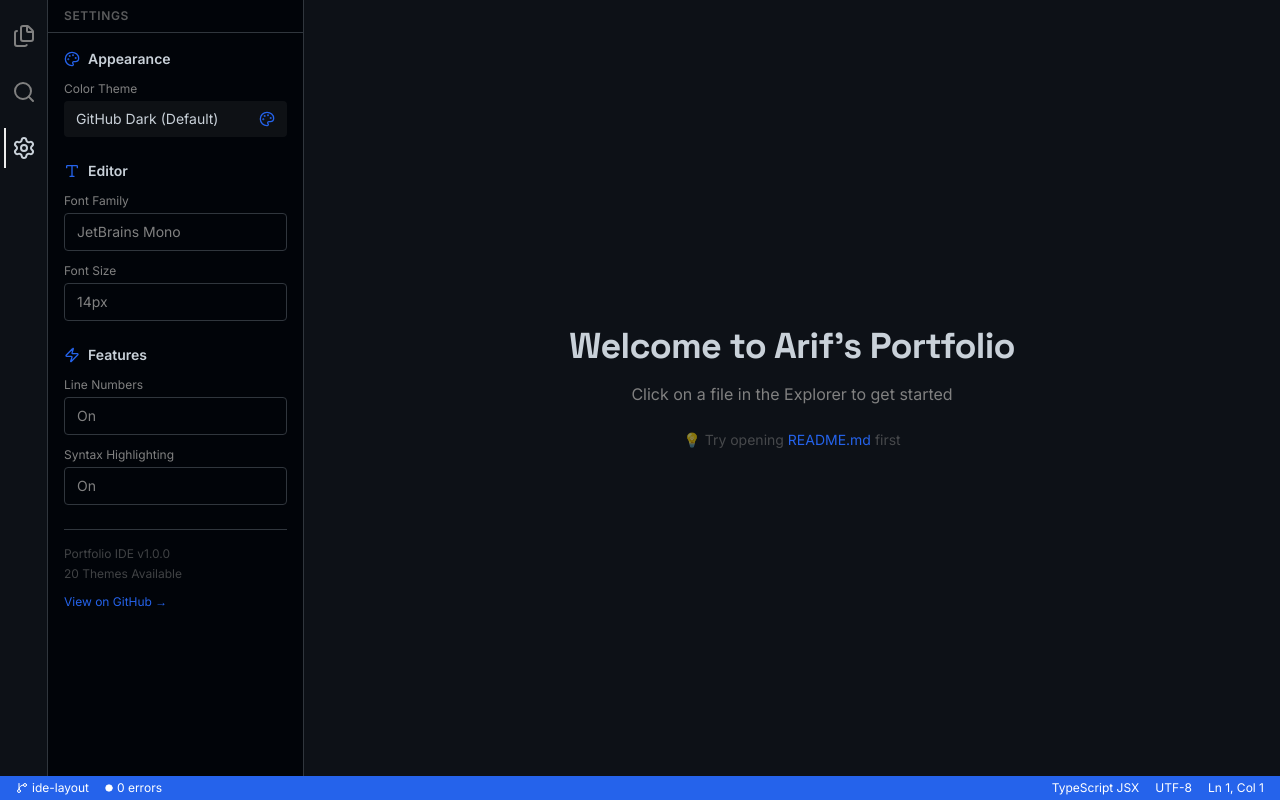
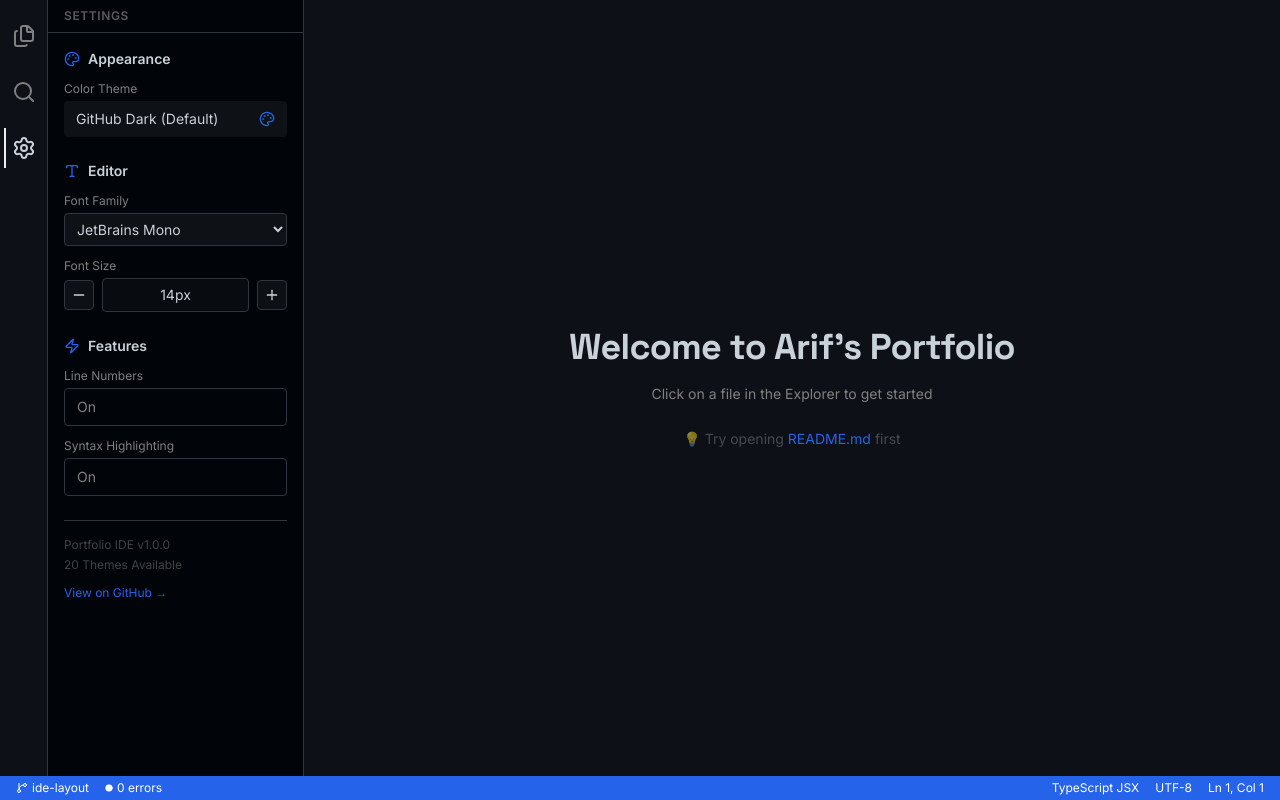
Before and after one commit to arif-aygun/portfolio, a Next.js app: page / in a window 1280 px wide. Both pictures are taken after a click on the button 23 px from the left and 148 px from the top of the page. Built offline with nearby package versions, Linux system fonts and the light colour scheme.

Commit message:
feat: implement robust font settings, fix sizing inheritance, and switch to next/font/google

```diff
--- a/app/globals.css
+++ b/app/globals.css
@@ -7,6 +7,10 @@
   --acid: #ccff00;
   --electric: #2563eb;
   --concrete: #808080;
+
+  /* Fonts */
+  --font-mono: "JetBrains Mono", monospace;
+  --editor-font-size: 14px;
 
   /* Theme colors - default (GitHub Dark) */
   --theme-bg: #0d1117;
@@ -33,6 +37,7 @@
   --color-concrete: var(--concrete);
   --font-space-grotesk: var(--font-space-grotesk);
   --font-inter: var(--font-inter);
+  --font-mono: var(--font-mono);
 
   /* Expose theme colors to Tailwind */
   --color-theme-bg: var(--theme-bg);
@@ -77,7 +82,7 @@ h1, h2, h3, h4, h5, h6 {
 
 /* Code/Mono Font */
 .font-mono {
-  font-family: 'JetBrains Mono', 'Consolas', 'Monaco', monospace;
+  font-family: var(--font-mono);
 }
 
 /* Text Stroke Utility */
--- a/components/ide/EditorArea.tsx
+++ b/components/ide/EditorArea.tsx
@@ -62,7 +62,7 @@ export function EditorArea({ tabs, activeTab, onTabChange, onTabClose }: EditorA
     };
 
     return (
-        <div className="flex-1 flex flex-col bg-theme-bg overflow-hidden">
+        <div className="flex-1 flex flex-col bg-theme-bg overflow-hidden" style={{ fontSize: 'var(--editor-font-size)' }}>
             {tabs.length > 0 ? (
                 <>
                     <TabBar
@@ -120,7 +120,7 @@ function WelcomeScreen() {
                 <p className="text-concrete mb-6">
                     Click on a file in the Explorer to get started
                 </p>
-                <div className="text-sm text-concrete/50">
+                <div className=" text-concrete/50">
                     <p>💡 Try opening <span className="text-electric">README.md</span> first</p>
                 </div>
             </div>
@@ -130,7 +130,7 @@ function WelcomeScreen() {
 
 function PackageJsonContent() {
     return (
-        <div className="p-8 font-mono text-sm">
+        <div className="p-8 font-mono ">
             <div className="flex gap-6">
                 <div className="text-concrete/30 select-none text-right" style={{ minWidth: '2.5rem' }}>
                     {Array.from({ length: 20 }, (_, i) => (
--- a/components/ide/SettingsPanel.tsx
+++ b/components/ide/SettingsPanel.tsx
@@ -1,15 +1,16 @@
 'use client';
 
-import { useTheme, THEME_CONFIGS, Theme } from '@/components/theme-provider';
-import { Palette, Type, Zap, Check, Search, LucideIcon } from 'lucide-react';
+import { useTheme, THEME_CONFIGS, Theme, FontFamily } from '@/components/theme-provider';
+import { Palette, Type, Zap, Check, Search, LucideIcon, Minus, Plus } from 'lucide-react';
 import { useState, useMemo } from 'react';
 
 interface SettingItem {
     label: string;
-    value: string;
+    value?: string;
     action?: () => void;
     icon?: LucideIcon;
     readOnly?: boolean;
+    render?: () => React.ReactNode;
 }
 
 interface SettingCategory {
@@ -19,7 +20,11 @@ interface SettingCategory {
 }
 
 export function SettingsPanel() {
-    const { theme, setTheme } = useTheme();
+    const {
+        theme, setTheme,
+        fontFamily, setFontFamily,
+        fontSize, setFontSize
+    } = useTheme();
     const [showThemePicker, setShowThemePicker] = useState(false);
     const [searchQuery, setSearchQuery] = useState('');
 
@@ -51,13 +56,43 @@ export function SettingsPanel() {
             items: [
                 {
                     label: 'Font Family',
-                    value: 'JetBrains Mono',
-                    readOnly: true,
+                    render: () => (
+                        <select
+                            value={fontFamily}
+                            onChange={(e) => setFontFamily(e.target.value as FontFamily)}
+                            className="w-full bg-concrete/10 border border-theme-border rounded px-2 py-1.5 text-sm text-theme-fg focus:outline-none focus:border-electric"
+                        >
+                            <option value="JetBrains Mono">JetBrains Mono</option>
+                            <option value="Fira Code">Fira Code</option>
+                            <option value="Source Code Pro">Source Code Pro</option>
+                            <option value="Consolas">Consolas</option>
+                            <option value="Monospace">Monospace</option>
+                        </select>
+                    )
                 },
                 {
                     label: 'Font Size',
-                    value: '14px',
-                    readOnly: true,
+                    render: () => (
+                        <div className="flex items-center gap-2">
+                            <button
+                                onClick={() => setFontSize(Math.max(12, fontSize - 1))}
+                                className="p-1.5 bg-concrete/10 hover:bg-concrete/20 rounded border border-theme-border transition-colors text-theme-fg"
+                                disabled={fontSize <= 12}
+                            >
+                                <Minus className="w-4 h-4" />
+                            </button>
+                            <div className="flex-1 text-center text-sm font-mono bg-concrete/5 rounded border border-theme-border py-1.5 text-theme-fg">
+                                {fontSize}px
+                            </div>
+                            <button
+                                onClick={() => setFontSize(Math.min(24, fontSize + 1))}
+                                className="p-1.5 bg-concrete/10 hover:bg-concrete/20 rounded border border-theme-border transition-colors text-theme-fg"
+                                disabled={fontSize >= 24}
+                            >
+                                <Plus className="w-4 h-4" />
+                            </button>
+                        </div>
+                    )
                 },
             ],
         },
@@ -201,7 +236,9 @@ export function SettingsPanel() {
                             {section.items.map((item, itemIdx) => (
                                 <div key={itemIdx} className="space-y-1">
                                     <div className="text-xs text-concrete">{item.label}</div>
-                                    {item.action ? (
+                                    {item.render ? (
+                                        item.render()
+                                    ) : item.action ? (
                                         <button
                                             onClick={item.action}
                                             className="w-full flex items-center justify-between px-3 py-2 bg-concrete/10 hover:bg-concrete/10 rounded text-sm text-theme-fg transition-colors"
--- a/components/ide/content/AboutContent.tsx
+++ b/components/ide/content/AboutContent.tsx
@@ -10,7 +10,7 @@ export function AboutContent() {
     };
 
     return (
-        <div className="p-8 font-mono text-sm">
+        <div className="p-8 font-mono ">
             <div className="flex gap-6">
                 <div className="text-concrete/30 select-none text-right" style={{ minWidth: '2.5rem' }}>
                     {Array.from({ length: 45 }, (_, i) => (
--- a/components/ide/content/ContactContent.tsx
+++ b/components/ide/content/ContactContent.tsx
@@ -4,7 +4,7 @@ import { Mail, Github, Linkedin, Send } from 'lucide-react';
 
 export function ContactContent() {
     return (
-        <div className="p-8 font-mono text-sm">
+        <div className="p-8 font-mono ">
             <div className="flex gap-6">
                 <div className="text-concrete/30 select-none text-right" style={{ minWidth: '2.5rem' }}>
                     {Array.from({ length: 30 }, (_, i) => (
--- a/components/ide/content/ProjectsContent.tsx
+++ b/components/ide/content/ProjectsContent.tsx
@@ -12,7 +12,7 @@ export function ProjectsContent() {
     ];
 
     return (
-        <div className="p-8 font-mono text-sm">
+        <div className="p-8 font-mono ">
             <div className="flex gap-6">
                 <div className="text-concrete/30 select-none text-right" style={{ minWidth: '2.5rem' }}>
                     {Array.from({ length: 50 }, (_, i) => (
--- a/components/ide/content/ReadmeContent.tsx
+++ b/components/ide/content/ReadmeContent.tsx
@@ -4,7 +4,7 @@ import { Github, Linkedin, Mail, ArrowUpRight } from 'lucide-react';
 
 export function ReadmeContent() {
     return (
-        <div className="p-8 max-w-4xl font-mono text-sm">
+        <div className="p-8 max-w-4xl font-mono ">
             {/* Line numbers */}
             <div className="flex gap-6">
                 <div className="text-concrete/30 select-none text-right" style={{ minWidth: '2.5rem' }}>
--- a/components/ide/content/SkillsContent.tsx
+++ b/components/ide/content/SkillsContent.tsx
@@ -30,7 +30,7 @@ export function SkillsContent() {
     const categories = ['backend', 'database', 'devops', 'frontend', 'systems', 'blockchain', 'ml', 'hardware'];
 
     return (
-        <div className="p-8 font-mono text-sm">
+        <div className="p-8 font-mono ">
             <div className="flex gap-6">
                 <div className="text-concrete/30 select-none text-right" style={{ minWidth: '2.5rem' }}>
                     {Array.from({ length: 40 }, (_, i) => (
--- a/components/theme-provider.tsx
+++ b/components/theme-provider.tsx
@@ -26,16 +26,18 @@ export type Theme =
     | 'ayu-light'
     | 'gruvbox-light';
 
+export type FontFamily = 'JetBrains Mono' | 'Fira Code' | 'Source Code Pro' | 'Consolas' | 'Monospace';
+
 interface ThemeContextType {
     theme: Theme;
     setTheme: (theme: Theme) => void;
+    fontFamily: FontFamily;
+    setFontFamily: (font: FontFamily) => void;
+    fontSize: number;
+    setFontSize: (size: number) => void;
 }
 
 const ThemeContext = createContext<ThemeContextType | undefined>(undefined);
-
-// Helper to ensure contrast, typical VS Code borders are opaque
-// Dark themes usually have borders darker than bg, or slightly lighter but subtle.
-// Light themes have darker borders.
 
 export const THEME_CONFIGS = {
     'dark-plus': {
@@ -45,7 +47,7 @@ export const THEME_CONFIGS = {
         foreground: '#d4d4d4',
         activityBar: '#333333',
         sideBar: '#252526',
-        border: '#2b2b2b', // Subtle dark border
+        border: '#2b2b2b',
         comment: '#6a9955',
         keyword: '#569cd6',
         string: '#ce9178',
@@ -61,7 +63,7 @@ export const THEME_CONFIGS = {
         foreground: '#000000',
         activityBar: '#2c2c2c',
         sideBar: '#f3f3f3',
-        border: '#e5e5e5', // Subtle light border
+        border: '#e5e5e5',
         comment: '#008000',
         keyword: '#0000ff',
         string: '#a31515',
@@ -91,9 +93,9 @@ export const THEME_CONFIGS = {
         category: 'Dark',
         background: '#282a36',
         foreground: '#f8f8f2',
-        activityBar: '#1e1f29', // Distinct
-        sideBar: '#21222c',    // Distinct
-        border: '#191a21',     // Darker border
+        activityBar: '#1e1f29',
+        sideBar: '#21222c',
+        border: '#191a21',
         comment: '#6272a4',
         keyword: '#ff79c6',
         string: '#f1fa8c',
@@ -109,7 +111,7 @@ export const THEME_CONFIGS = {
         foreground: '#d6deeb',
         activityBar: '#011627',
         sideBar: '#011627',
-        border: '#5f7e97', // Night Owl uses blueish borders
+        border: '#5f7e97',
         comment: '#637777',
         keyword: '#c792ea',
         string: '#ecc48d',
@@ -157,7 +159,7 @@ export const THEME_CONFIGS = {
         foreground: '#d8dee9',
         activityBar: '#2e3440',
         sideBar: '#2e3440',
-        border: '#3b4252', // Nord border
+        border: '#3b4252',
         comment: '#616e88',
         keyword: '#81a1c1',
         string: '#a3be8c',
@@ -221,7 +223,7 @@ export const THEME_CONFIGS = {
         foreground: '#ffffff',
         activityBar: '#15232d',
         sideBar: '#15232d',
-        border: '#0d3a58', // Distinct blue border
+        border: '#0d3a58',
         comment: '#0088ff',
         keyword: '#ff9d00',
         string: '#3ad900',
@@ -301,7 +303,7 @@ export const THEME_CONFIGS = {
         foreground: '#657b83',
         activityBar: '#eee8d5',
         sideBar: '#eee8d5',
-        border: '#e1dac6', // Subtle darker tone
+        border: '#e1dac6',
         comment: '#93a1a1',
         keyword: '#859900',
         string: '#2aa198',
@@ -362,14 +364,22 @@ export const THEME_CONFIGS = {
 
 export function ThemeProvider({ children }: { children: React.ReactNode }) {
     const [theme, setThemeState] = useState<Theme>('github-dark');
+    const [fontFamily, setFontFamilyState] = useState<FontFamily>('JetBrains Mono');
+    const [fontSize, setFontSizeState] = useState<number>(14);
     const [mounted, setMounted] = useState(false);
 
     useEffect(() => {
         setMounted(true);
-        const stored = localStorage.getItem('portfolio-theme-v1') as Theme | null;
-        if (stored && THEME_CONFIGS[stored]) {
-            setThemeState(stored);
+        const storedTheme = localStorage.getItem('portfolio-theme-v1') as Theme | null;
+        if (storedTheme && THEME_CONFIGS[storedTheme]) {
+            setThemeState(storedTheme);
         }
+
+        const storedFont = localStorage.getItem('editor-font-family') as FontFamily | null;
+        if (storedFont) setFontFamilyState(storedFont);
+
+        const storedSize = localStorage.getItem('editor-font-size');
+        if (storedSize) setFontSizeState(parseInt(storedSize));
     }, []);
 
     useEffect(() => {
@@ -377,7 +387,7 @@ export function ThemeProvider({ children }: { children: React.ReactNode }) {
             const config = THEME_CONFIGS[theme];
             const root = document.documentElement;
 
-            // Apply CSS variables
+            // Apply CSS variables - Theme
             root.style.setProperty('--theme-bg', config.background);
             root.style.setProperty('--theme-fg', config.foreground);
             root.style.setProperty('--theme-activity-bar', config.activityBar);
@@ -392,20 +402,59 @@ export function ThemeProvider({ children }: { children: React.ReactNode }) {
             root.style.setProperty('--theme-variable', config.variable);
             root.style.setProperty('--theme-type', config.type);
 
+            // Apply CSS variables - Fonts
+            let fontStack = 'monospace';
+            switch (fontFamily) {
+                case 'JetBrains Mono':
+                    fontStack = 'var(--font-jb-mono), monospace';
+                    break;
+                case 'Fira Code':
+                    fontStack = 'var(--font-fira-code), monospace';
+                    break;
+                case 'Source Code Pro':
+                    fontStack = 'var(--font-source-code), monospace';
+                    break;
+                case 'Consolas':
+                    fontStack = 'Consolas, monospace';
+                    break;
+                case 'Monospace':
+                    fontStack = 'monospace';
+                    break;
+                default:
+                    fontStack = 'var(--font-jb-mono), monospace';
+            }
+
+            root.style.setProperty('--font-mono', fontStack);
+            root.style.setProperty('--editor-font-size', `${fontSize}px`);
+
             // Store preference
             localStorage.setItem('portfolio-theme-v1', theme);
+            localStorage.setItem('editor-font-family', fontFamily);
+            localStorage.setItem('editor-font-size', fontSize.toString());
 
-            // Set data attribute for potential CSS selectors
+            // Set data attribute
             root.setAttribute('data-color-theme', theme);
         }
-    }, [theme, mounted]);
+    }, [theme, fontFamily, fontSize, mounted]);
 
     const setTheme = (newTheme: Theme) => {
         setThemeState(newTheme);
     };
 
+    const setFontFamily = (newFont: FontFamily) => {
+        setFontFamilyState(newFont);
+    };
+
+    const setFontSize = (newSize: number) => {
+        setFontSizeState(newSize);
+    };
+
     return (
-        <ThemeContext.Provider value={{ theme, setTheme }}>
+        <ThemeContext.Provider value={{
+            theme, setTheme,
+            fontFamily, setFontFamily,
+            fontSize, setFontSize
+        }}>
             {children}
         </ThemeContext.Provider>
     );
--- a/package.json
+++ b/package.json
@@ -9,7 +9,6 @@
     "lint": "eslint"
   },
   "dependencies": {
-    "@fontsource/jetbrains-mono": "^5.2.8",
     "clsx": "^2.1.1",
     "framer-motion": "^12.30.1",
     "lenis": "^1.3.17",
```
Also changed, not shown: app/layout.tsx (+20 -3 lines), 1 other file (tests, documents, lock files or other folders).
